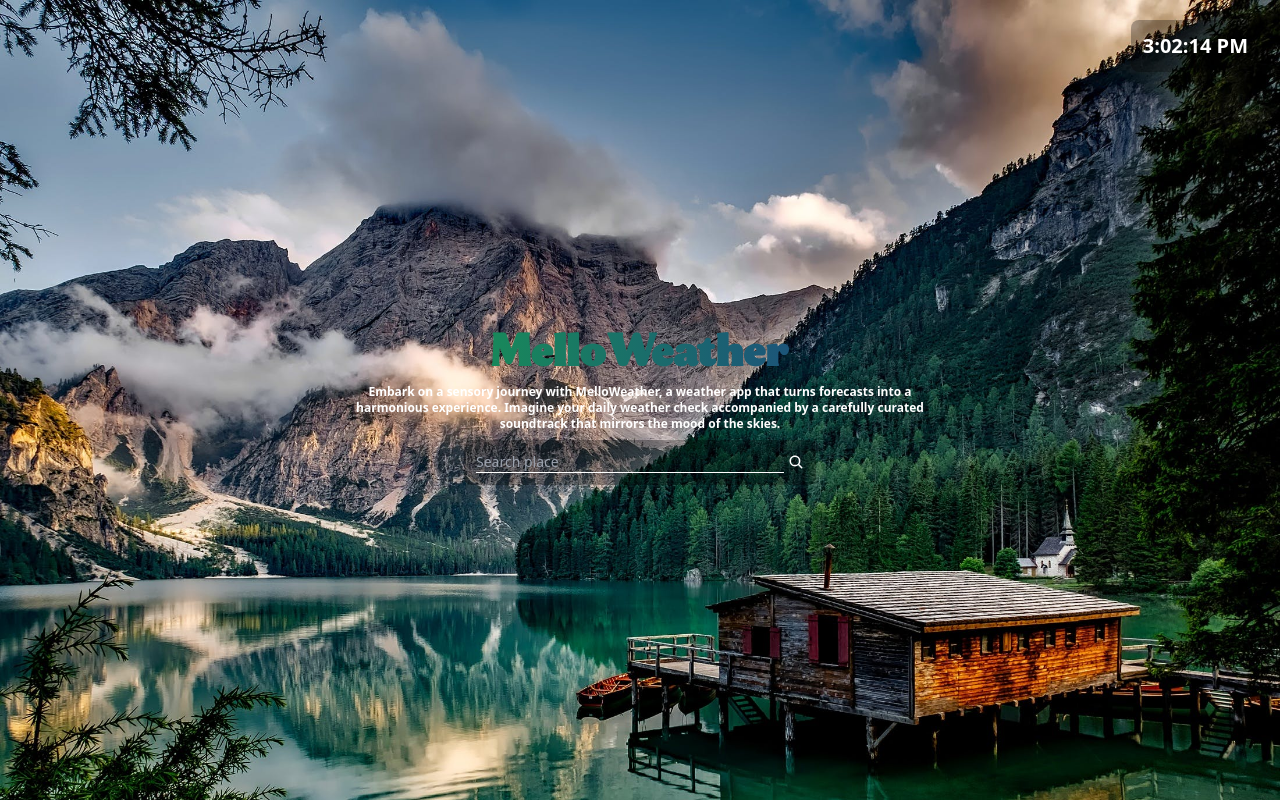
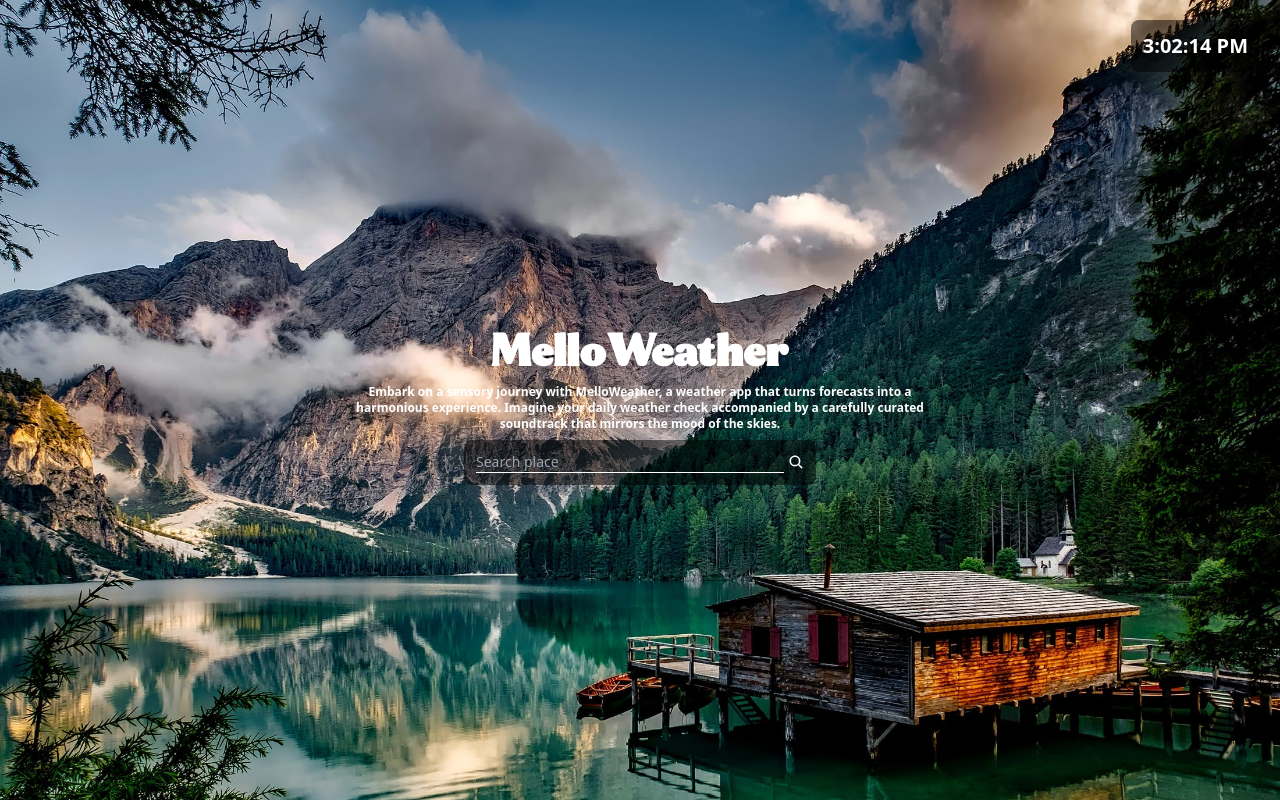
Before and after one commit to angelogalope/weather-web-app, a React (Vite) app in the folder resources/: page / in a window 1280 px wide. Built offline with nearby package versions, Linux system fonts and the light colour scheme.

Commit message:
Updated UI

```diff
--- a/resources/src/App.jsx
+++ b/resources/src/App.jsx
@@ -214,18 +214,18 @@ function App() {
     <div style={backgroundImageStyle} className="flex flex-col gap-2 items-center justify-center w-full h-screen bg-cover">
 
       {/* Current Clock */}
-      <div className='flex items-center gap-1 bg-black text-white text-xl font-semibold bg-opacity-30 w-auto h-auto rounded-lg p-3 top-5 right-5 absolute z-10'>
+      <div className='flex items-center gap-1 bg-black text-white text-xl font-semibold bg-opacity-50 w-auto h-auto rounded-lg p-3 top-5 right-5 absolute z-10'>
         <Clock />
       </div>
 
       {/* Weather App Title and Description */}
       <div className='text-white text-center pt-3 px-[332px] flex flex-col gap-2'>
-        <h1 id='title' className='text-5xl font-black bg-clip-text text-transparent bg-gradient-to-l from-blue-900 to-green-600'>MelloWeather</h1>
+        <h1 id='title' className='text-5xl font-black bg-clip-text text-transparent text-white'>MelloWeather</h1>
         <p id='desc' className='text-xs font-semibold'>Embark on a sensory journey with MelloWeather, a weather app that turns forecasts into a harmonious experience. Imagine your daily weather check accompanied by a carefully curated soundtrack that mirrors the mood of the skies.</p>
       </div>
 
       {/* Search Bar */}
-      <div className='flex gap-1 bg-black text-white bg-opacity-30 w-[352px] h-auto rounded-lg p-3'>
+      <div className='flex gap-1 bg-black text-white bg-opacity-50 w-[352px] h-auto rounded-lg p-3'>
         <input
           placeholder='Search place'
           type="text"
@@ -244,7 +244,7 @@ function App() {
       {weather && weather.weather && Array.isArray(weather.weather) && weather.weather.length > 0 && (
 
         // Weather Data
-        <div className='flex flex-col bg-black text-white gap-3 bg-opacity-30 w-[752px] h-auto rounded-lg p-5 fade-in'>
+        <div className='flex flex-col bg-black text-white gap-3 bg-opacity-50 w-[752px] h-auto rounded-lg p-5 fade-in'>
           <div className='flex flex-row justify-between'>
             <div className='flex flex-col'>
               <h1 className='text-3xl font-black'>{weather.name}</h1>
@@ -259,7 +259,7 @@ function App() {
               className='w-[92px] h-[92px]'
             />
             <div className='flex flex-col items-center'>
-              <h1 className='text-8xl'>{weather.main.temp}°</h1>
+              <h1 className='text-8xl font-bold'>{weather.main.temp}°</h1>
               <h1 className='text-2xl'>{weather.weather[0].description.charAt(0).toUpperCase() + weather.weather[0].description.slice(1)}</h1>
             </div>
             <div className='flex flex-col items-start'>
```
Also changed, not shown: 1 other file (tests, documents, lock files or other folders).
